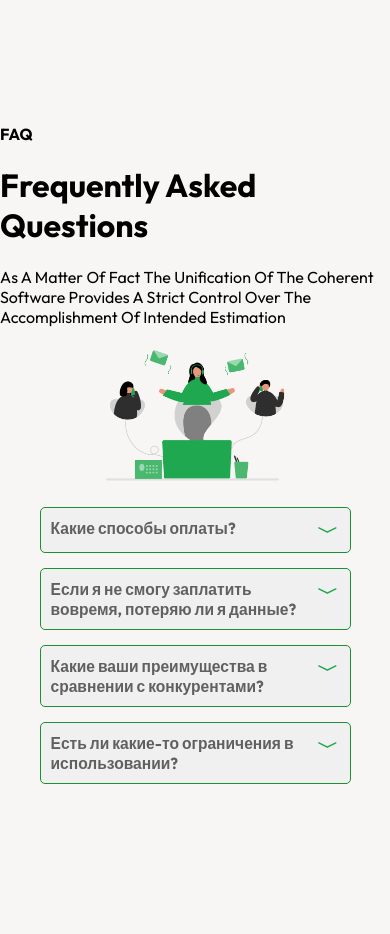
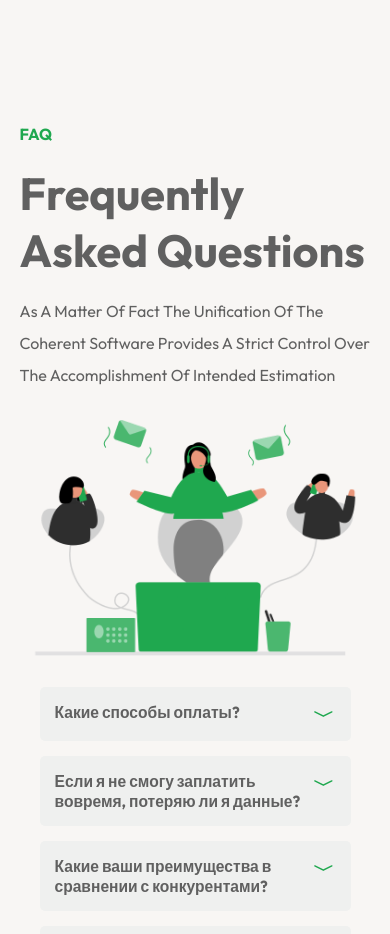
Before and after one commit to RevaGee/Cashio, a React (Create React App) app: page / in a window 390 px wide. Shown: the part 1060-1994 px from the top of the page. Built offline with nearby package versions, Linux system fonts and the light colour scheme.

Commit message:
changed questions styles

```diff
--- a/src/components/Questions/styles.scss
+++ b/src/components/Questions/styles.scss
@@ -1,49 +1,80 @@
+.faq {
+  .heading{
+    width: 90%;
+    margin: 0 auto;
+    h4{
+      color: #1FA84F;
+      font-size: 16px;
+      width: 50%;
+    }
+    h1{
+      font-size: 45px;
+      color: var(--text_color);
+      width: 50%;
+      margin: 0.5rem 0 0.5rem 0;
+    }
+    p{
+      color: var(--text_color);
+      font-size: 16px;
+      width: 50%;
+      line-height: 32px;
+    }
+  }
   .questions {
     display: flex;
     justify-content: space-between;
     //align-items: center;
     width: 90%;
     margin: 0 auto;
-  .left_content{
+
+    .left_content {
       .logo_faq {
         display: flex;
-      width: 50vw;
+        width: 35vw;
         height: auto;
       }
     }
-  .right_content{
+
+    .right_content {
       width: 100%;
+
       .box {
         padding: 20px;
+
         .question_content {
           cursor: pointer;
           margin-bottom: 15px;
-        border: 1px solid #1b8f32;
+          //border: 1px solid #1b8f32;
           background-color: var(--boxColor);
-        padding: 10px;
+          padding: 20px;
           border-radius: 5px;
           /*height: fit-content;
           transition: 0.8s ease;*/
-        .question{
+          .question {
             width: 100%;
             display: flex;
             cursor: pointer;
             justify-content: space-between;
             color: var(--text_color);
             border-radius: 5px;
-          p{
+
+            p {
               margin: 0;
               font-weight: bold;
-            font-size: 17px;
+              font-size: 20px;
             }
-          &_svg{
+
+            &_svg {
               width: 24px;
               height: 24px;
+              margin: 0 1.5rem 0 1.5rem;
             }
           }
+
           .answer {
             margin-top: 0;
-          p{
+
+            p {
               color: var(--text_color);
               margin: 10px 0 5px 0;
             }
@@ -52,18 +83,36 @@
       }
     }
   }
+}
 
 @media(max-width: 992px){
+  .heading{
+    h4{
+      width: 100% !important;
+    }
+    h1{
+      width: 100% !important;
+    }
+    p{
+      width: 100% !important;
+    }
+  }
   .questions{
     align-items: center;
     flex-direction: column;
     .logo_faq{
-      width: 100%;
+      width: 100% !important;
     }
   }
 }
 @media(max-width: 480px){
   .question{
+    &_content{
+      padding: 15px !important;
+    }
+    &_svg{
+      margin: 0 0 0 10px !important;
+    }
     p{
       font-size: 4vw !important;
     }
```
Lines whose indentation alone changed are shown as unchanged.
